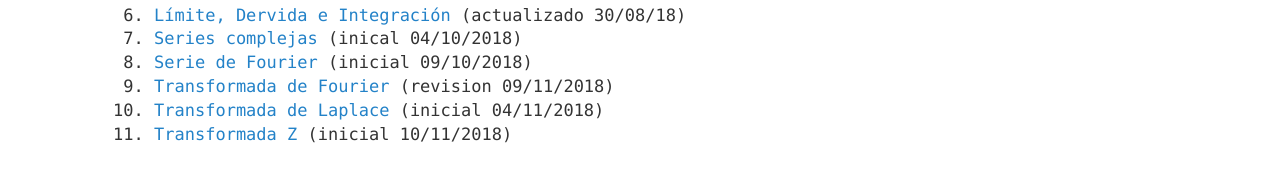
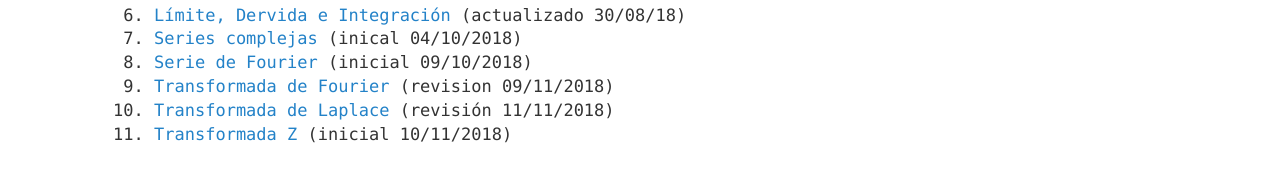
Before and after one commit to 1nv1/UTN-FRN-ASS, a Jekyll site: the page built from _posts/2018-04-12-TPs2018.markdown, in a window 1280 px wide. Shown: the part 328-510 px from the top of the page. Built offline with Jekyll 4.4.1, drawn with Linux system fonts in a browser that asks for light colours; comment, search, counter and statistics services are not loaded.

Commit message:
TP 10
Revisión

```diff
--- a/_posts/2018-04-12-TPs2018.markdown
+++ b/_posts/2018-04-12-TPs2018.markdown
@@ -18,5 +18,5 @@ Listado para descargar
 7. <a href="https://drive.google.com/open?id=1IP4swlrnRN9cFDWd_nPmm5Rydg6MNWHA" target="_blank">Series complejas</a> (inical 04/10/2018)
 8. <a href="https://drive.google.com/open?id=1jNXzOtMmQOYQjV5uJLUEKIQVljbnp-7a" target="_blank">Serie de Fourier</a> (inicial 09/10/2018)
 9. <a href="https://drive.google.com/open?id=1wwKt8YRIyw6TW9a13YJzDXmzHNr67KI3" target="_blank">Transformada de Fourier</a> (revision 09/11/2018)
-10. <a href="https://drive.google.com/open?id=1c-qkTjUFFrk5uz_9wJQO5aKuF5OqNKyV" target="_blank">Transformada de Laplace</a> (inicial 04/11/2018)
+10. <a href="https://drive.google.com/open?id=1VwCNst97b8SgiYpElN8fGlnx53WxYurg" target="_blank">Transformada de Laplace</a> (revisión 11/11/2018)
 11. <a href="https://drive.google.com/open?id=1NWNkehr_WJViQsANi-kWH9McOyE65c5b" target="_blank"> Transformada Z</a> (inicial 10/11/2018)
```
